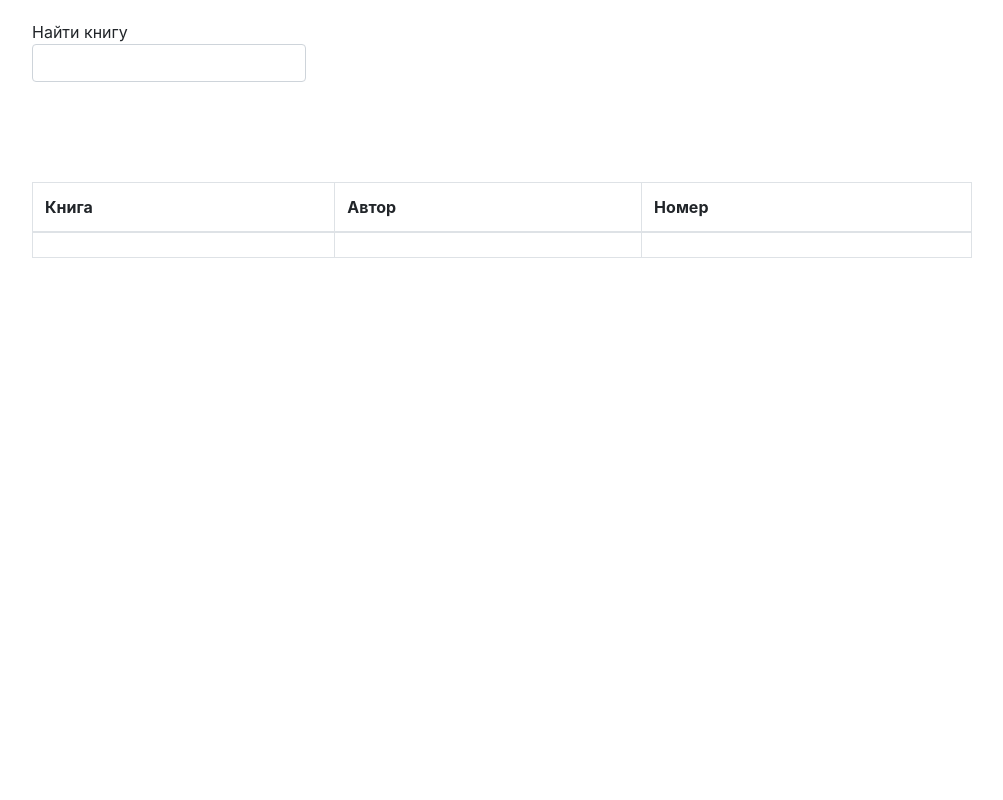
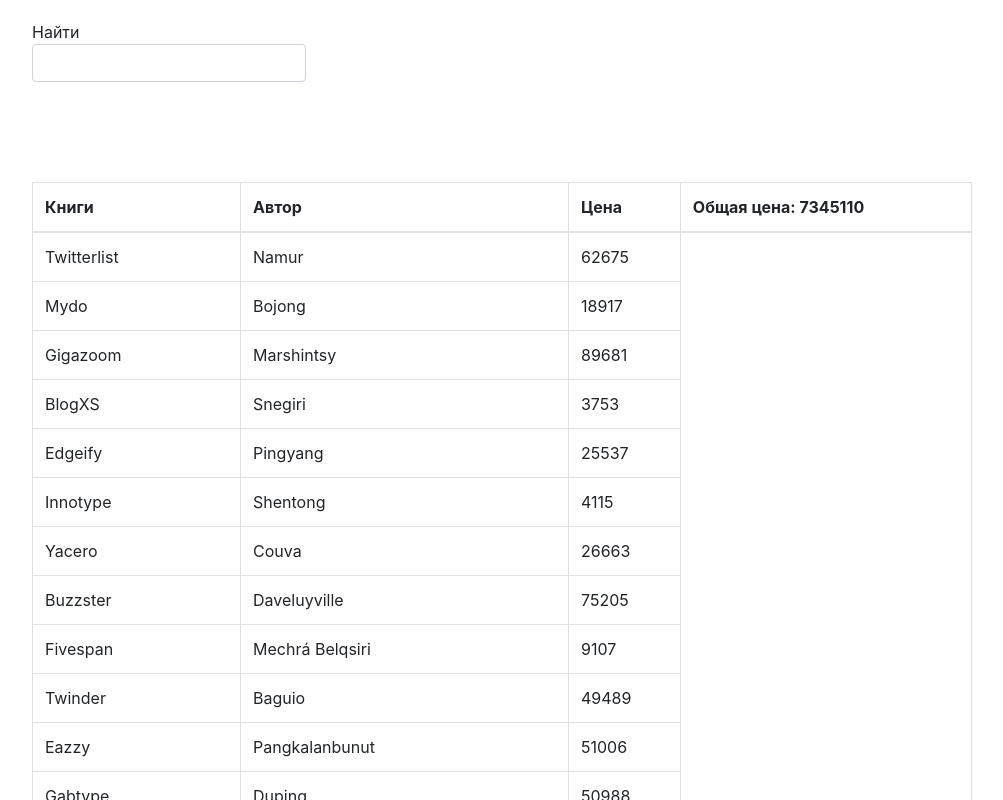
Before and after one commit to PidzharenkoArtur/randomfilm, a Vue app: page / in a window 1280 px wide. Shown: the top 800 px of the page, without its empty margins (138-1141 px from the left). Built offline with nearby package versions, Linux system fonts and the light colour scheme; the HTML template or start-up script is replaced by a standard one.

Commit message:
Two Commit

```diff
--- a/src/App.vue
+++ b/src/App.vue
@@ -1,23 +1,24 @@
 <template>
 <div>
 <search
-	:arrBooks = "jsonBooks"
-	@showBook = "showBooks"
+	:arrList = "jsonBooks"
+	@show = "showBooks"
 />
 <div class="wrapper">
 <table class="table table-bordered">
   <thead>
     <tr>
-	  <th scope="col">Книга</th>
+	  <th scope="col">Книги</th>
 	  <th scope="col">Автор</th>
-	  <th scope="col">Номер</th>
+	  <th scope="col">Цена</th>
+	  <th scope="col">Общая цена: {{sumCurrency}}</th>
     </tr>
   </thead>
   <tbody>
-  	<tr >
-	  <td>{{nameBook}}</td>
-	  <td>{{authorBook}}</td>
-	  <td>{{numberBook}}</td>
+	<tr v-for="(book, index) in filteredBooks" :key="index">
+	  <td>{{book.name}}</td>
+	  <td>{{book.location}}</td>
+	  <td>{{book.currency}}</td>
 	</tr>
   </tbody>
 </table>
@@ -31,21 +32,29 @@
 	export default {
 		data() {
 			return {
-				search: "",
-				filteredBooks:[],
-				jsonBooks: jsonBooks,
-				nameBook: "",
-				authorBook:"",
-				numberBook:""
+				jsonBooks,
+				filteredBooks:jsonBooks
 			}
 		},
 		methods: {
-			showBooks(book) {
-				console.log(book);
-				this.nameBook = book.name;
-				this.authorBook = book.location;
-				this.numberBook = book.currency;
+			showBooks(books) {
+				this.filteredBooks = books;
             }
+		},
+		computed: {
+			sumCurrency() {
+				let sum = 0,
+				filteredBooks = this.filteredBooks;
+
+				for (const key in filteredBooks) {
+					if (filteredBooks.hasOwnProperty(key)) {
+						const element = filteredBooks[key];
+						sum += element.currency;
+					}
+				}
+
+				return sum;
+			}
 		},
 		components: {
 			Search
--- a/src/components/Search.vue
+++ b/src/components/Search.vue
@@ -1,10 +1,10 @@
 <template>
 <div class="wrapper">
     <label class="label-search">
-        Найти книгу
-        <input type="text" v-model="search" class="form-control input-search" v-on:input="sortbooks">
+        Найти
+        <input type="text" v-on:keyup.enter="show" v-model="search" class="form-control input-search">
         <div v-show="showLivesearch" class="livesearch">
-            <a class="livesearch__links" @click="showBooks(book, index)" :key="index" v-for="(book, index) in filteredBooks">{{book.name}}</a>
+            <a class="livesearch__links" :key="index" v-for="(list, index) in sortList">{{list.name}}</a>
         </div>
     </label>
 </div>
@@ -12,21 +12,25 @@
 
 <script>
 	export default {
-		props: ["arrBooks"],
+		props: ["arrList"],
 		data(){
 			return {
-               search:"" ,
-               filteredBooks:[],
+               search:"",
+               filteredList:[],
                showLivesearch: false
 			}
-		},
+        },
+        computed: {
+            sortList() {
+                this.showLivesearch = this.search.length > 1 ? true : false;
+                this.filteredList = this.arrList.filter(list => list.name.toLowerCase().indexOf(this.search.toLowerCase()) !== -1);
+
+                return this.filteredList;
+            },
+        },
 		methods: {
-            sortbooks() {
-                this.showLivesearch = this.search.length != 0 ? true : false;
-                this.filteredBooks = this.arrBooks.filter(book => book.name.toLowerCase().indexOf(this.search.toLowerCase()) !== -1);
-            },
-            showBooks(book) {
-                this.$emit("showBook", book);
+            show() {
+                this.$emit("show", this.filteredList);
                 this.showLivesearch = false;
             }
         },
@@ -44,7 +48,5 @@
     .livesearch__links {
         display: block;
     }
-    .livesearch__links:hover {
-        background: #495057;
-    }
+
 </style>
```
